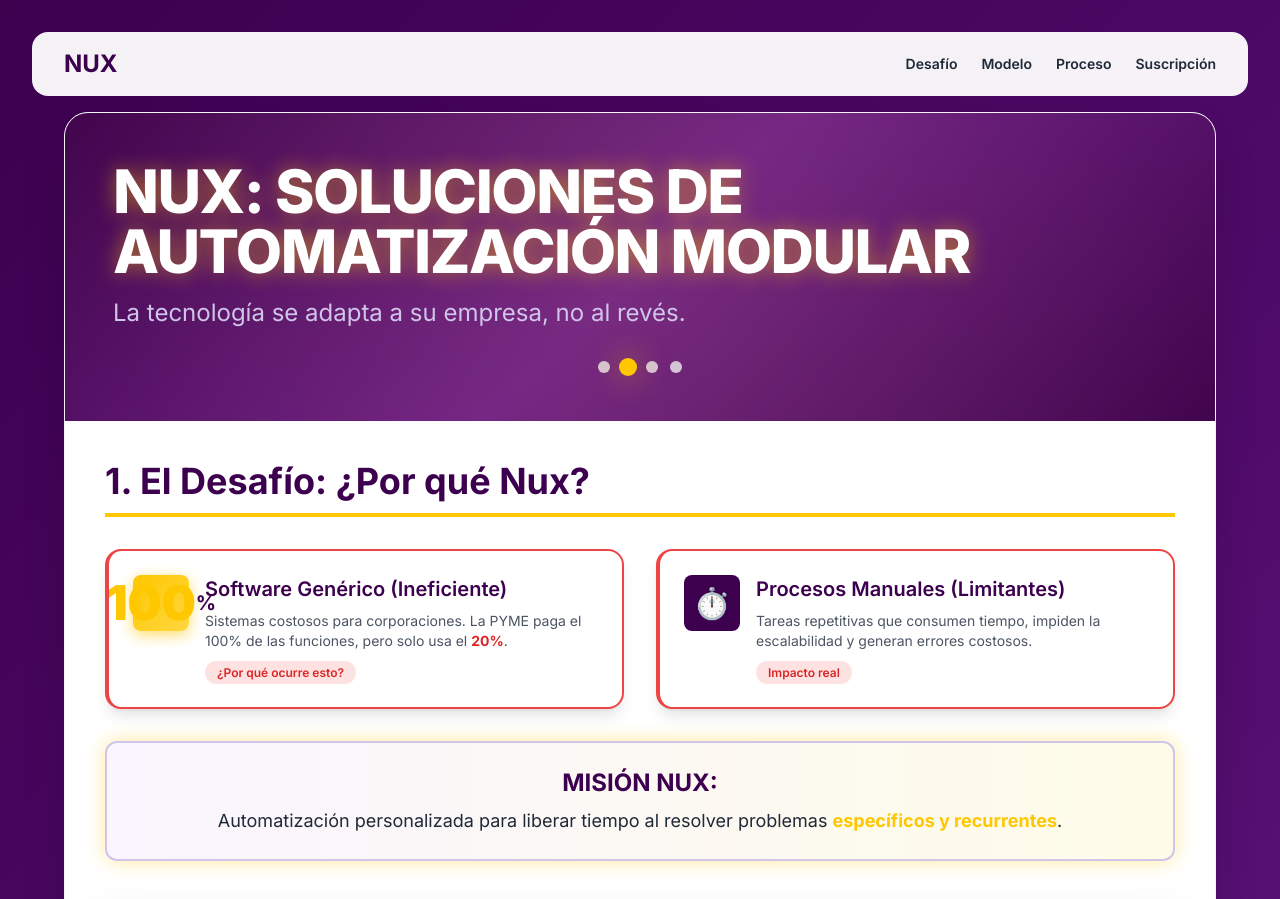
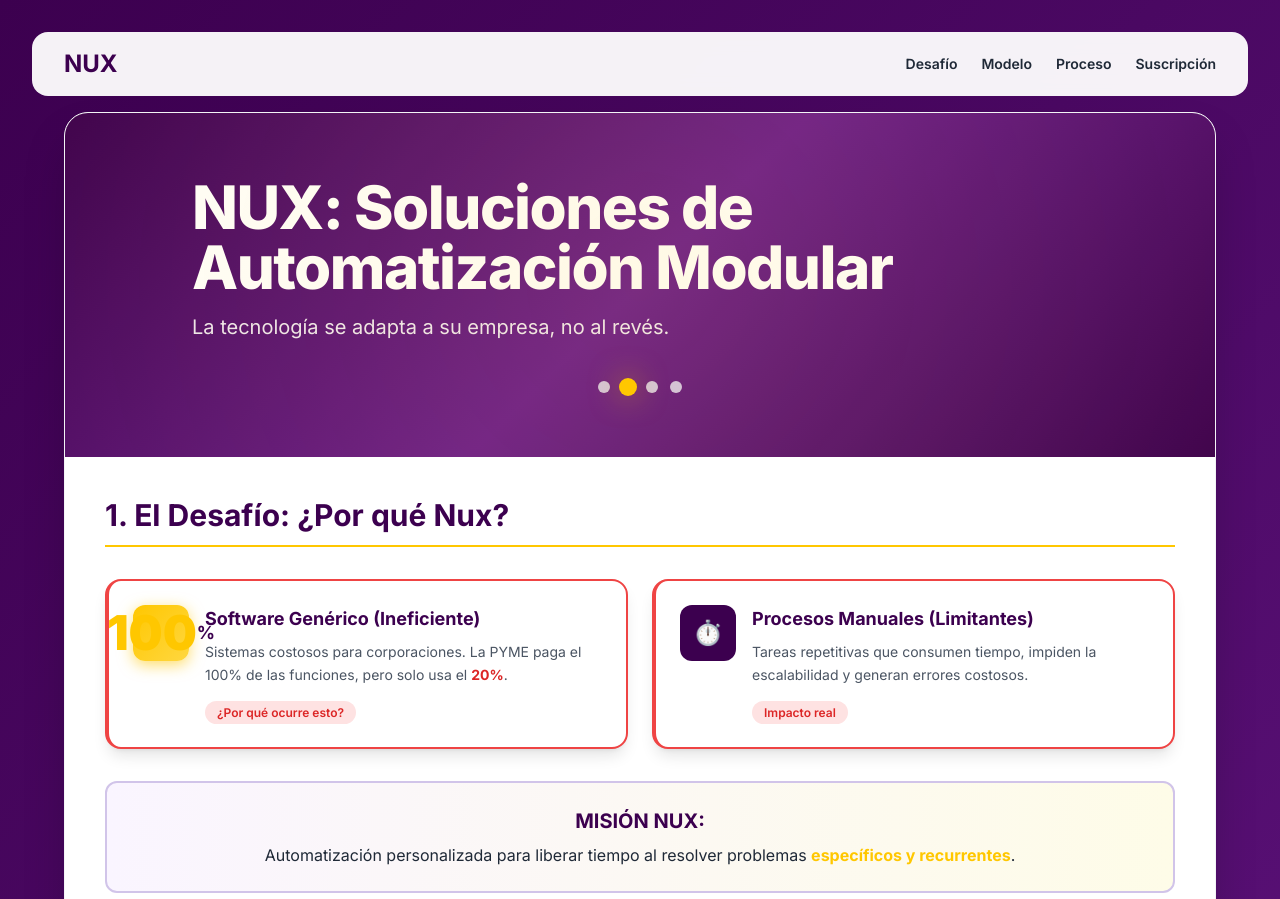
Before and after one commit to nux-io/presentation, a plain HTML site: page index.html in a window 1280 px wide. Shown: the top 899 px of the page. Drawn offline with nearby package versions, Linux system fonts and the light colour scheme.

Commit message:
Refactor header and section styles in index.html

```diff
--- a/index.html
+++ b/index.html
@@ -360,18 +360,18 @@
     <div class="max-w-6xl mx-auto bg-white rounded-3xl shadow-2xl overflow-hidden border border-gray-100">
 
         <!-- Header Principal -->
-        <header class="header-bg text-white p-6 sm:p-12 rounded-t-2xl relative z-10">
-            <div class="animate-float">
-                <h1 class="text-4xl sm:text-6xl font-extrabold tracking-tight mb-4 glow-text">
-                    NUX: SOLUCIONES DE AUTOMATIZACIÓN MODULAR
+        <header class="header-bg text-white p-8 sm:p-16 rounded-t-2xl relative z-10">
+            <div class="max-w-4xl mx-auto">
+                <h1 class="text-3xl sm:text-5xl md:text-6xl font-extrabold tracking-tight mb-4 leading-tight">
+                    NUX: Soluciones de Automatización Modular
                 </h1>
-                <p class="text-xl sm:text-2xl font-light text-nux-light">
+                <p class="text-lg sm:text-xl font-normal text-white/90 max-w-2xl">
                     La tecnología se adapta a su empresa, no al revés.
                 </p>
             </div>
 
             <!-- Progress Indicators -->
-            <div class="flex justify-center gap-3 mt-8">
+            <div class="flex justify-center gap-3 mt-10">
                 <div class="progress-dot active" data-section="desafio"></div>
                 <div class="progress-dot" data-section="modelo"></div>
                 <div class="progress-dot" data-section="proceso"></div>
@@ -381,24 +381,24 @@
 
         <!-- Sección 1: El Desafío -->
         <section id="desafio" class="p-6 sm:p-10 animate-on-scroll">
-            <h2 class="text-3xl sm:text-4xl font-bold text-nux-deep-purple mb-8 border-b-4 border-nux-vibrant-yellow pb-3">
+            <h2 class="text-2xl sm:text-3xl font-bold text-nux-deep-purple mb-8 pb-3 border-b-2 border-nux-vibrant-yellow">
                 1. El Desafío: ¿Por qué Nux?
             </h2>
 
-            <div class="grid md:grid-cols-2 gap-8">
+            <div class="grid md:grid-cols-2 gap-6">
                 <!-- Problema 1 -->
                 <div class="step-card p-6 shadow-lg border-l-4 border-red-500 ripple">
                     <div class="flex items-start space-x-4">
-                        <div class="icon-circle highlight-icon rounded-lg flex items-center justify-center text-xl font-bold">
+                        <div class="icon-circle highlight-icon rounded-xl flex items-center justify-center text-lg font-bold flex-shrink-0">
                             <span class="counter" data-target="100">0</span>%
                         </div>
-                        <div>
-                            <h3 class="text-xl font-semibold text-nux-deep-purple mb-2">Software Genérico (Ineficiente)</h3>
-                            <p class="text-gray-600 text-sm mb-2">
+                        <div class="flex-1">
+                            <h3 class="text-lg font-bold text-nux-deep-purple mb-2">Software Genérico (Ineficiente)</h3>
+                            <p class="text-gray-600 text-sm mb-3 leading-relaxed">
                                 Sistemas costosos para corporaciones. La PYME paga el 100% de las funciones, pero solo usa el <strong class="text-red-600">20%</strong>.
                             </p>
                             <div class="tooltip inline-block">
-                                <span class="text-xs bg-red-100 text-red-600 px-3 py-1 rounded-full font-semibold">
+                                <span class="text-xs bg-red-100 text-red-600 px-3 py-1 rounded-full font-semibold cursor-pointer">
                                     ¿Por qué ocurre esto?
                                 </span>
                                 <span class="tooltip-text">Software diseñado para grandes empresas con necesidades complejas</span>
@@ -410,16 +410,16 @@
                 <!-- Problema 2 -->
                 <div class="step-card p-6 shadow-lg border-l-4 border-red-500 ripple">
                     <div class="flex items-start space-x-4">
-                        <div class="icon-circle rounded-lg flex items-center justify-center text-3xl">
+                        <div class="icon-circle rounded-xl flex items-center justify-center text-2xl flex-shrink-0">
                             <span class="text-white">⏱️</span>
                         </div>
-                        <div>
-                            <h3 class="text-xl font-semibold text-nux-deep-purple mb-2">Procesos Manuales (Limitantes)</h3>
-                            <p class="text-gray-600 text-sm mb-2">
+                        <div class="flex-1">
+                            <h3 class="text-lg font-bold text-nux-deep-purple mb-2">Procesos Manuales (Limitantes)</h3>
+                            <p class="text-gray-600 text-sm mb-3 leading-relaxed">
                                 Tareas repetitivas que consumen tiempo, impiden la escalabilidad y generan errores costosos.
                             </p>
                             <div class="tooltip inline-block">
-                                <span class="text-xs bg-red-100 text-red-600 px-3 py-1 rounded-full font-semibold">
+                                <span class="text-xs bg-red-100 text-red-600 px-3 py-1 rounded-full font-semibold cursor-pointer">
                                     Impacto real
                                 </span>
                                 <span class="tooltip-text">Hasta 40% del tiempo laboral en tareas repetitivas</span>
@@ -429,9 +429,11 @@
                 </div>
             </div>
 
-            <div class="mt-8 text-lg text-center font-medium text-nux-text p-6 rounded-xl bg-gradient-to-r from-purple-50 to-yellow-50 border-2 border-nux-light animate-pulse-glow">
-                <span class="text-nux-deep-purple font-bold text-2xl">MISIÓN NUX:</span>
-                <p class="mt-2">Automatización personalizada para liberar tiempo al resolver problemas <strong class="text-nux-vibrant-yellow">específicos y recurrentes</strong>.</p>
+            <div class="mt-8 p-6 rounded-xl bg-gradient-to-r from-purple-50 to-yellow-50 border-2 border-nux-light">
+                <p class="text-center">
+                    <span class="text-nux-deep-purple font-bold text-xl">MISIÓN NUX:</span>
+                    <span class="text-nux-text text-base block mt-2">Automatización personalizada para liberar tiempo al resolver problemas <strong class="text-nux-vibrant-yellow">específicos y recurrentes</strong>.</span>
+                </p>
             </div>
         </section>
 
```
